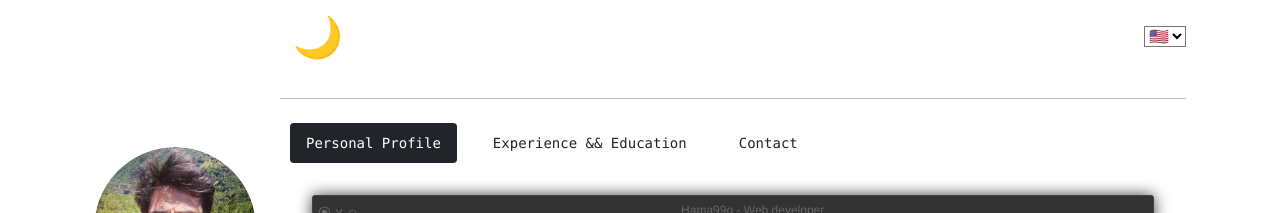
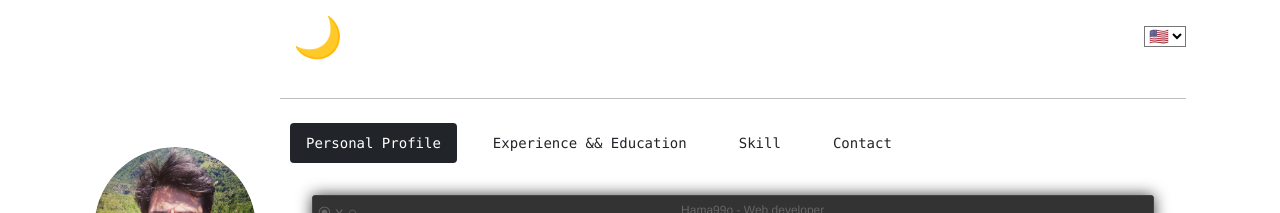
Before and after one commit to Hama99o/my-cv, a Vue app: page / in a window 1280 px wide. Shown: the top 213 px of the page. Built offline with nearby package versions, Linux system fonts and the light colour scheme.

Commit message:
skill added

```diff
--- /dev/null
+++ b/src/components/Skill.vue
@@ -0,0 +1,22 @@
+<template>
+  <div class="skill">
+  </div>
+</template>
+
+<script>
+
+export default {
+  name: 'Skill',
+  data() {
+    return {
+    }
+  },
+  computed: {
+
+  }
+}
+</script>
+
+<style scoped>
+
+</style>
--- a/src/locales/en.json
+++ b/src/locales/en.json
@@ -3,7 +3,8 @@
     "heading": {
       "personalProfile": "Personal Profile",
       "experienceAndEducation": " Experience && Education ",
-      "contact": "Contact"
+      "contact": "Contact",
+      "skill": "Skill"
     },
     "console": {
       "questions": {
--- a/src/locales/fr.json
+++ b/src/locales/fr.json
@@ -3,7 +3,8 @@
     "heading": {
       "personalProfile" : "Profil Personnel",
       "experienceAndEducation": "Expérience && Éducation",
-      "contact": "Contact"
+      "contact": "Contact",
+      "skill": "Compétence"
     },
     "console": {
       "questions": {
--- a/src/router/index.js
+++ b/src/router/index.js
@@ -5,6 +5,7 @@ import HammayounSaficv from '@/views/HammayounSaficv.vue'
 import PersonalProfile from '@/components/PersonalProfile'
 import ExperienceAndEducation from '@/components/ExperienceAndEducation'
 import Contact from '@/components/Contact'
+import Skill from '@/components/Skill'
 
 Vue.use(VueRouter)
 
@@ -27,6 +28,11 @@ const routes = [
         path: 'experience-education',
         name: 'ExperienceAndEducation',
         component: ExperienceAndEducation
+      },
+      {
+        path: 'skill',
+        name: 'Skill',
+        component: Skill
       }
     ]
   },
--- a/src/views/Home.vue
+++ b/src/views/Home.vue
@@ -22,6 +22,11 @@
                 <router-link class="nav-link" :class="linkClassForTabs(1)" :to="{ name: 'ExperienceAndEducation' }">
                   <code @click="clickOnMenu(1)"> {{$t('message.heading.experienceAndEducation')}} </code>
                 </router-link>
+                </li>
+                <li class="nav-item">
+                  <router-link class="nav-link" :class="linkClassForTabs(2)" :to="{ name: 'Skill' }">
+                    <code @click="clickOnMenu(2)"> {{ $t('message.heading.skill') }} </code>
+                  </router-link>
                 </li>
                 <li class="nav-item">
                   <router-link class="nav-link" :class="linkClassForTabs(2)" :to="{ name: 'Contact' }">
```
